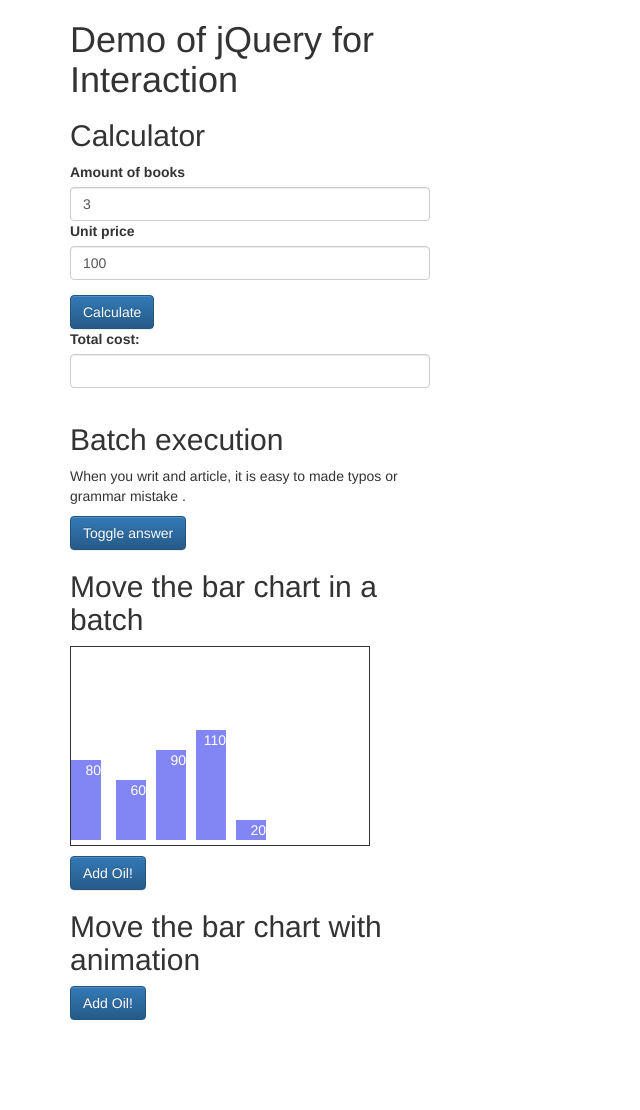
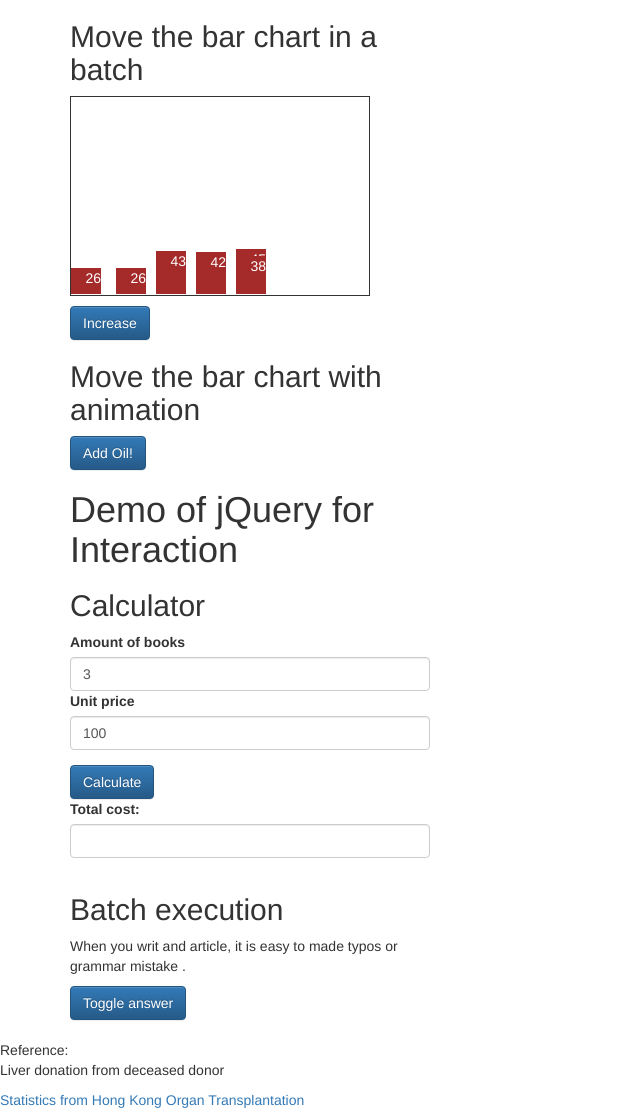
Before and after one commit to melissa0816k/homework4, a plain HTML site: page index.html in a window 1280 px wide. Shown: the whole page, without its empty margins (0-640 px from the left). Before the commit the page ends 1020 px from the top, so only its background shows below. Drawn offline with nearby package versions, Linux system fonts and the light colour scheme.

Commit message:
copy all

```diff
--- a/index.html
+++ b/index.html
@@ -20,6 +20,81 @@
     <div class="container">
         <div class="row">
             <div class="col-md-4">
+                <h2>Move the bar chart in a batch</h2>
+                <div class="row">
+                    <div class="col-md-12">
+                        <div id="myfigure" class="chart">
+                            <div class="bar-block" style="height: 26px; left:5"> 26 </div>
+                            <div class="bar-block" style="height: 26px; left:45px"> 26 </div>
+                            <div class="bar-block" style="height: 43px; left:85px"> 43 </div>
+                            <div class="bar-block" style="height: 42px; left:125px"> 42 </div>
+                            <div class="bar-block" style="height: 30px; left:165px"> 30 </div>
+                            <div class="bar-block" style="height: 45px; left:165px"> 45 </div>
+                            <div class="bar-block" style="height: 38px; left:165px"> 38 </div>
+                        </div>
+                    </div>
+                </div>
+                <div class="row ">
+                    <div class="col-md-12 ">
+                        <button id="add" class="btn btn-primary "> Increase  </button>
+                    </div>
+                </div>
+                <style>
+                    .bar-block {
+                        background-color:brown;
+                        color: white;
+                        text-align: right;
+                        margin-top: 5px;
+                        margin-bottom: 1px;
+                        position: absolute;
+                        width: 30px;
+                        bottom: 0;
+                    }
+
+                    .chart {
+                        position: relative;
+                        width: 300px;
+                        height: 200px;
+                        border: 1px solid;
+                        margin-bottom: 10px;
+                    }
+                </style>
+                <script>
+                    $(function() {
+                        $('#add').click(function() {
+                            // Note 1: map() method lets you execute a function on all matched elements
+                            $('.bar-block').map(function() {
+                                // Note 2: $(this) refers to the current match element
+                                // Note 3: Deal with string/ number conversion
+                                $(this).text($(this).text() * 1 + 5);
+                                // Note 4: Deal with the "px" unit in CSS property value
+                                var height_px = $(this).css('height');
+                                var height = height_px.substr(0, height_px.length - 2);
+                                $(this).css('height', (height * 1 + 5) + 'px');
+                            });
+                        });
+                    });
+                </script>
+
+                <h2>Move the bar chart with animation</h2>
+                <div class="row ">
+                    <div class="col-md-12 ">
+                        <button id="add-animate" class="btn btn-primary "> Add Oil! </button>
+                    </div>
+                </div>
+                <script>
+                    $(function() {
+                        $('#add-animate').click(function() {
+                            $('.bar-block').map(function() {
+                                $(this).text($(this).text() * 1 + 20);
+                                $(this).animate({
+                                    color: '#000',
+                                    height: '+=20',
+                                }, 500);
+                            });
+                        });
+                    });
+                </script>
                 <h1>Demo of jQuery for Interaction</h1>
 
                 <h2> Calculator </h2>
@@ -106,83 +181,12 @@
                         $('correction').hide();
                     })
                 </script>
-
-                <h2>Move the bar chart in a batch</h2>
-                <div class="row">
-                    <div class="col-md-12">
-                        <div id="myfigure" class="chart">
-                            <div class="bar-block" style="height: 80px; left:5"> 80 </div>
-                            <div class="bar-block" style="height: 60px; left:45px"> 60 </div>
-                            <div class="bar-block" style="height: 90px; left:85px"> 90 </div>
-                            <div class="bar-block" style="height: 110px; left:125px"> 110 </div>
-                            <div class="bar-block" style="height: 20px; left:165px"> 20 </div>
-                        </div>
-                    </div>
-                </div>
-                <div class="row ">
-                    <div class="col-md-12 ">
-                        <button id="add" class="btn btn-primary "> Add Oil! </button>
-                    </div>
-                </div>
-                <style>
-                    .bar-block {
-                        background-color: #8286f4;
-                        color: white;
-                        text-align: right;
-                        margin-top: 5px;
-                        margin-bottom: 5px;
-                        position: absolute;
-                        width: 30px;
-                        bottom: 0;
-                    }
-
-                    .chart {
-                        position: relative;
-                        width: 300px;
-                        height: 200px;
-                        border: 1px solid;
-                        margin-bottom: 10px;
-                    }
-                </style>
-                <script>
-                    $(function() {
-                        $('#add').click(function() {
-                            // Note 1: map() method lets you execute a function on all matched elements
-                            $('.bar-block').map(function() {
-                                // Note 2: $(this) refers to the current match element
-                                // Note 3: Deal with string/ number conversion
-                                $(this).text($(this).text() * 1 + 5);
-                                // Note 4: Deal with the "px" unit in CSS property value
-                                var height_px = $(this).css('height');
-                                var height = height_px.substr(0, height_px.length - 2);
-                                $(this).css('height', (height * 1 + 5) + 'px');
-                            });
-                        });
-                    });
-                </script>
-
-                <h2>Move the bar chart with animation</h2>
-                <div class="row ">
-                    <div class="col-md-12 ">
-                        <button id="add-animate" class="btn btn-primary "> Add Oil! </button>
-                    </div>
-                </div>
-                <script>
-                    $(function() {
-                        $('#add-animate').click(function() {
-                            $('.bar-block').map(function() {
-                                $(this).text($(this).text() * 1 + 20);
-                                $(this).animate({
-                                    color: '#000',
-                                    height: '+=20',
-                                }, 500);
-                            });
-                        });
-                    });
-                </script>
             </div>
         </div>
     </div>
-
+<br>
+Reference:
+    <p>Liver donation from deceased donor</p>
+<a href="http://www.organdonation.gov.hk/eng/statistics.html">Statistics from Hong Kong Organ Transplantation</a>
 </body>
 </html>
```
